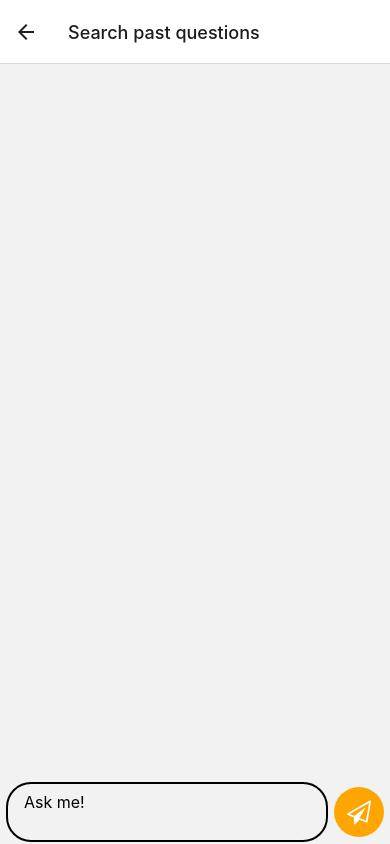
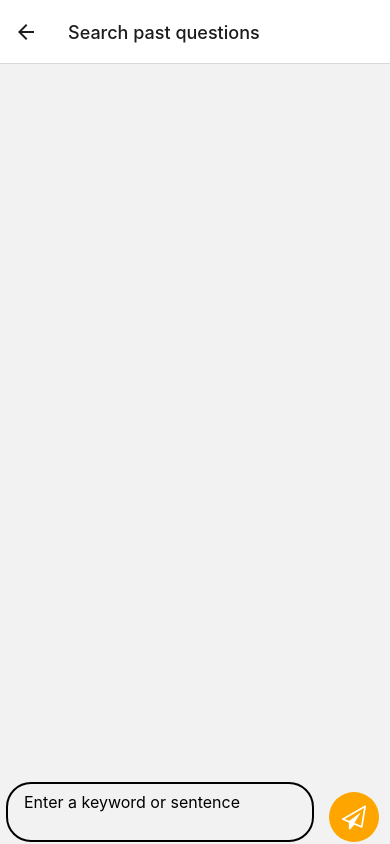
Before and after one commit to suchael/EculisQuizApp, a React Native app in the folder LearnApseCBT/: screen /SearchInputScreen in a window 390 px wide. Built offline with nearby package versions, Linux system fonts and the light colour scheme.

Commit message:
made chamges to Search question, created JambScreen, NewsScreen and SsceScreen folder to organise the code

```diff
--- a/LearnApseCBT/src/Header.js
+++ b/LearnApseCBT/src/Header.js
@@ -97,9 +97,10 @@ const styles = StyleSheet.create({
 		borderRadius: 15,
 	},
 	inputContainerText:{
-		fontSize: 14,
-		color: "#333333",
-		fontWeight: "bold",
+		fontSize: 15,
+		color: "#555",
+		fontWeight: "200",
+		letterSpacing: 0.18
 	},
 	inputContainerTouchable:{
 		flexDirection: "row",
--- a/LearnApseCBT/src/HomeScreen.js
+++ b/LearnApseCBT/src/HomeScreen.js
@@ -4,9 +4,9 @@ import { createMaterialTopTabNavigator } from '@react-navigation/material-top-ta
 import {createNativeStackNavigator} from '@react-navigation/native-stack';
 import { useNavigation } from '@react-navigation/native';
 
-import JambContent from "./screen/JambContent.js";
-import NewsContent from "./screen/NewsContent.js";
-import SsceContent from "./screen/SsceContent.js";
+import Jamb from "./screen/JambScreen/Jamb.js";
+import News from "./screen/NewsScreen/News.js";
+import Ssce from "./screen/SsceScreen/Ssce.js";
 import Header from "./Header.js";
 
 const TopTab = createMaterialTopTabNavigator();
@@ -41,10 +41,11 @@ function Main() {
       initialRouteName="Jamb"
       screenOptions={{
         tabBarActiveTintColor: "#000000",
-        tabBarInactiveTintColor: "#555",
+        tabBarInactiveTintColor: "#777",
         tabBarLabelStyle: {
           fontSize: 16,
           textTransform: "none",
+          fontWeight: "bold",
         },
         tabBarStyle: {
           height: 40, // Adjust the height of the tab bar
@@ -60,16 +61,16 @@ function Main() {
     >
       <TopTab.Screen
         name="Ssce"
-        component={SsceContent}
+        component={Ssce}
       />
       <TopTab.Screen
         name="Jamb"
-        component={JambContent}
+        component={Jamb}
         options={{ tabBarLabel: 'JAMB' }}
       />
       <TopTab.Screen
         name="News"
-        component={NewsContent}
+        component={News}
         options={{
 
         }}
--- a/LearnApseCBT/src/SearchInputScreen.js
+++ b/LearnApseCBT/src/SearchInputScreen.js
@@ -7,6 +7,7 @@ import {
   TouchableHighlight,
   Text,
   Platform,
+  Dimensions
 } from "react-native";
 
 //icon
@@ -27,7 +28,7 @@ function SearchInputScreen() {
       <View style={styles.inputContainer}>
         <TextInput
           style={styles.input}
-          placeholder="Ask me!"
+          placeholder="Enter a keyword or sentence"
           autoFocus={true}
           multiline
           scrollEnabled
@@ -48,6 +49,12 @@ function SearchInputScreen() {
   );
 }
 
+
+const screenWidth = Dimensions.get('window').width;
+const GAP = 0.7905// This is the best gap between the input box anf the send button
+const inputGap = screenWidth * GAP;
+
+
 const styles = StyleSheet.create({
   container: {
     flex: 1,
@@ -60,7 +67,8 @@ const styles = StyleSheet.create({
     marginBottom: -4, // Add margin at the bottom to separate from other content
   },
   input: {
-    flex: 1,
+    maxHeight: 175,
+    width: inputGap,
     borderWidth: 2,
     borderRadius: 25,
     padding: 8,
@@ -74,7 +82,11 @@ const styles = StyleSheet.create({
     width: 50,
     height: 50,
     justifyContent: "center",
-    alignItems: "center"
+    alignItems: "center",
+    position: "absolute",
+    bottom: 0,
+    right: 5,
+    marginLeft: 4,
   },
   sendButtonText: {
     color: "white",
```
Also changed, not shown: LearnApseCBT/src/screen/JambScreen/Jamb.js (renamed from LearnApseCBT/src/screen/JambContent.js), LearnApseCBT/src/screen/NewsScreen/News.js (renamed from LearnApseCBT/src/screen/NewsContent.js), LearnApseCBT/src/screen/SsceScreen/Ssce.js (renamed from LearnApseCBT/src/screen/SsceContent.js).
